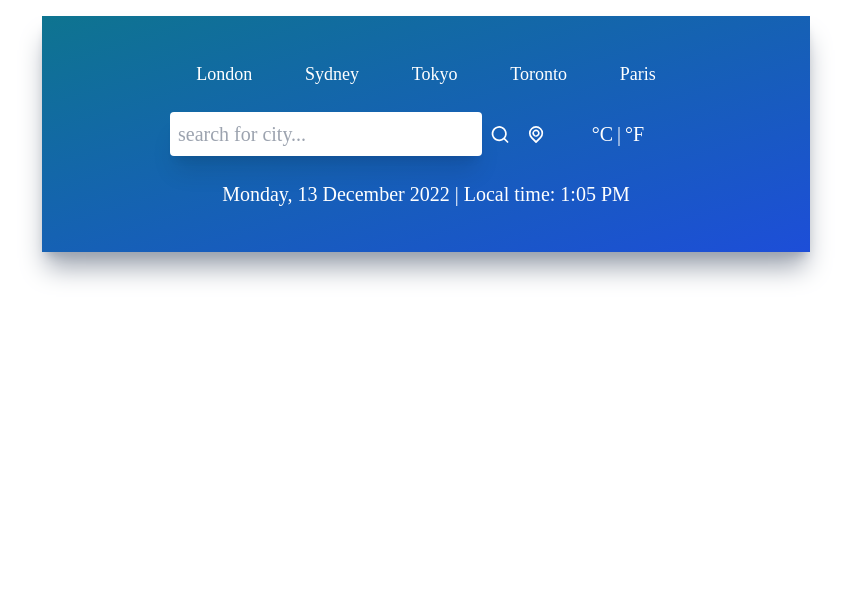
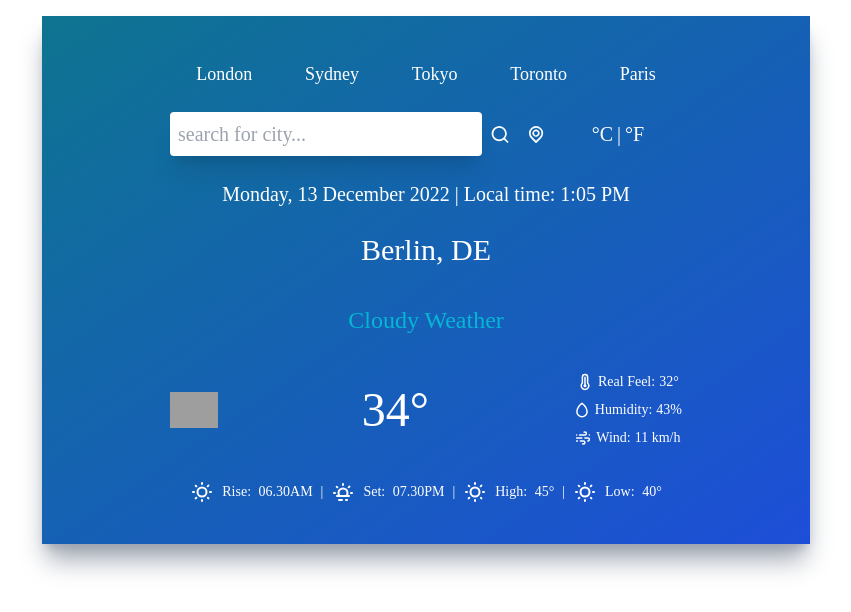
Before and after one commit to ahatasam2573/weather-master, a React (Create React App) app: page / in a window 1280 px wide. Shown: the top 612 px of the page, without its empty margins (214-1065 px from the left). Built offline with nearby package versions, Linux system fonts and the light colour scheme; grey boxes are pictures that could not be loaded.

Commit message:
tempareture deatails part added

```diff
--- a/src/App.js
+++ b/src/App.js
@@ -2,6 +2,7 @@ import './App.css';
 import TopButton from './components/TopButton';
 import Inputs from './components/Inputs'
 import TimeAndLocation from './components/TimeAndLocation';
+import TemperatureAndDetails from './components/TemperatureAndDetails';
 
 function App() {
   return (
@@ -9,6 +10,7 @@ function App() {
       <TopButton />
       <Inputs />
       <TimeAndLocation />
+      <TemperatureAndDetails />
     </div>
   );
 };
--- /dev/null
+++ b/src/components/TemperatureAndDetails.js
@@ -0,0 +1,65 @@
+import React from 'react';
+import {
+    UilArrowUp,
+    UilArrowDown,
+    UilTemperature,
+    UilTear,
+    UilWind,
+    UilSun,
+    UilSunset,
+} from "@iconscout/react-unicons";
+
+const TemperatureAndDetails = () => {
+    return (
+        <div>
+            <div className='flex justify-center items-center py-6 text-2xl font-semiBold text-cyan-500'>
+                <p>Cloudy Weather</p>
+            </div>
+            <div className='flex flex-row items-center justify-between text-white py-3'>
+                <img className='w-12' src="https://th.bing.com/th/id/R.21ca72ccb0feed3c895682e1d6863d6a?rik=%2bPN7qXcGm2oPFg&riu=http%3a%2f%2fwww.rw-designer.com%2ftaglib%2fdownload%2f6O2oYG0wQEWyZ7jWNzFpnQ.png&ehk=6opRoHBJ3W1pXnt6VXMYJ9FVuj5aLkoUdYTORXKQC5s%3d&risl=&pid=ImgRaw&r=0" alt="orange ball" />
+                <p className='text-5xl'>34°</p>
+
+                <div className='flex flex-col space-y-2'>
+                    <div className='flex font-light text-sm items-center justify-center'>
+                        <UilTemperature size={18} className='mr-1' />
+                        Real Feel:
+                        <span className='font-medium ml-1'>32°</span>
+                    </div>
+
+                    <div className='flex font-light text-sm items-center justify-center'>
+                        <UilTear size={18} className='mr-1' />
+                        Humidity:
+                        <span className='font-medium ml-1'>43%</span>
+                    </div>
+
+                    <div className='flex font-light text-sm items-center justify-center'>
+                        <UilWind size={18} className='mr-1' />
+                        Wind:
+                        <span className='font-medium ml-1'>11 km/h</span>
+                    </div>
+
+                </div>
+            </div>
+
+            <div className='flex flex-row items-center justify-center space-x-2 text-white text-sm py-5'>
+                <UilSun />
+                <p className='font-light'>Rise: <span className='font-medium ml-1'>06.30AM</span></p>
+                <p className='font-light'>|</p>
+
+                <UilSunset />
+                <p className='font-light'>Set: <span className='font-medium ml-1'>07.30PM</span></p>
+                <p className='font-light'>|</p>
+
+                <UilSun />
+                <p className='font-light'>High: <span className='font-medium ml-1'>45°</span></p>
+                <p className='font-light'>|</p>
+
+                <UilSun />
+                <p className='font-light'>Low: <span className='font-medium ml-1'>40°</span></p>
+            </div>
+
+        </div>
+    );
+};
+
+export default TemperatureAndDetails;
--- a/src/components/TimeAndLocation.js
+++ b/src/components/TimeAndLocation.js
@@ -8,6 +8,9 @@ const TimeAndLocation = () => {
                     Monday, 13 December 2022 | Local time: 1:05 PM
                 </p>
             </div>
+            <div className='flex items-center justify-center my-3'>
+                <p className='text-white text-3xl font-medium'>Berlin, DE</p>
+            </div>
         </div>
     );
 };
```
